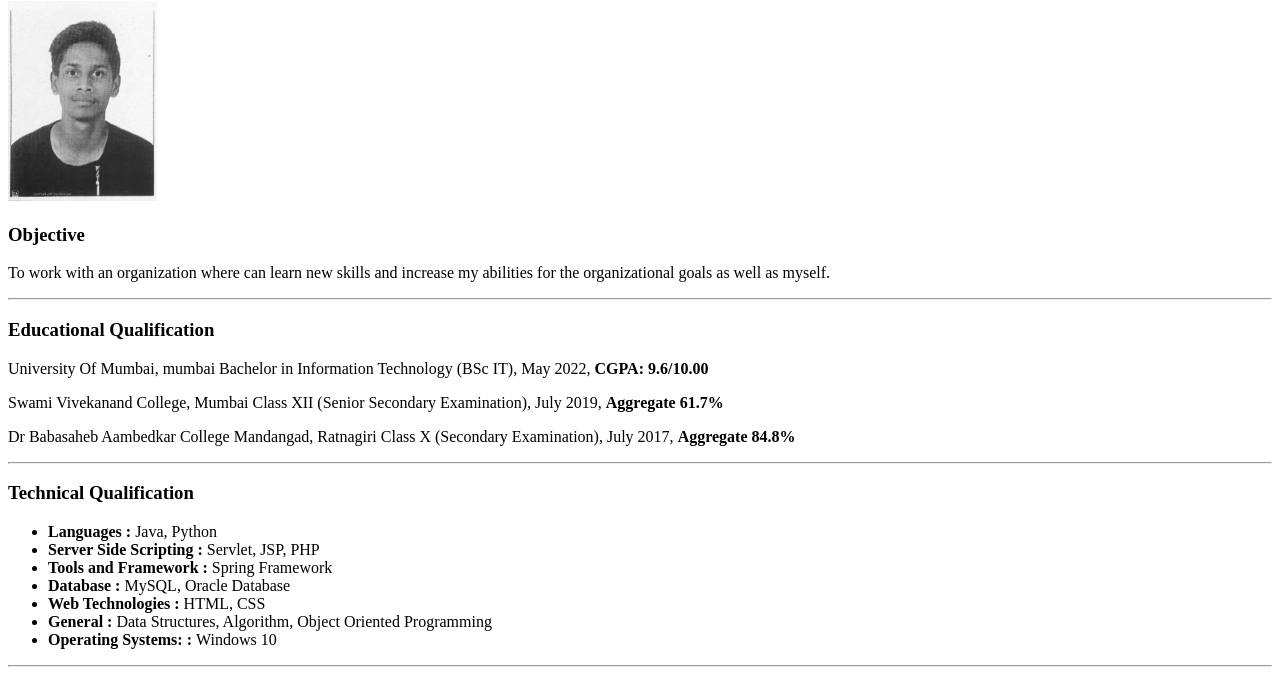
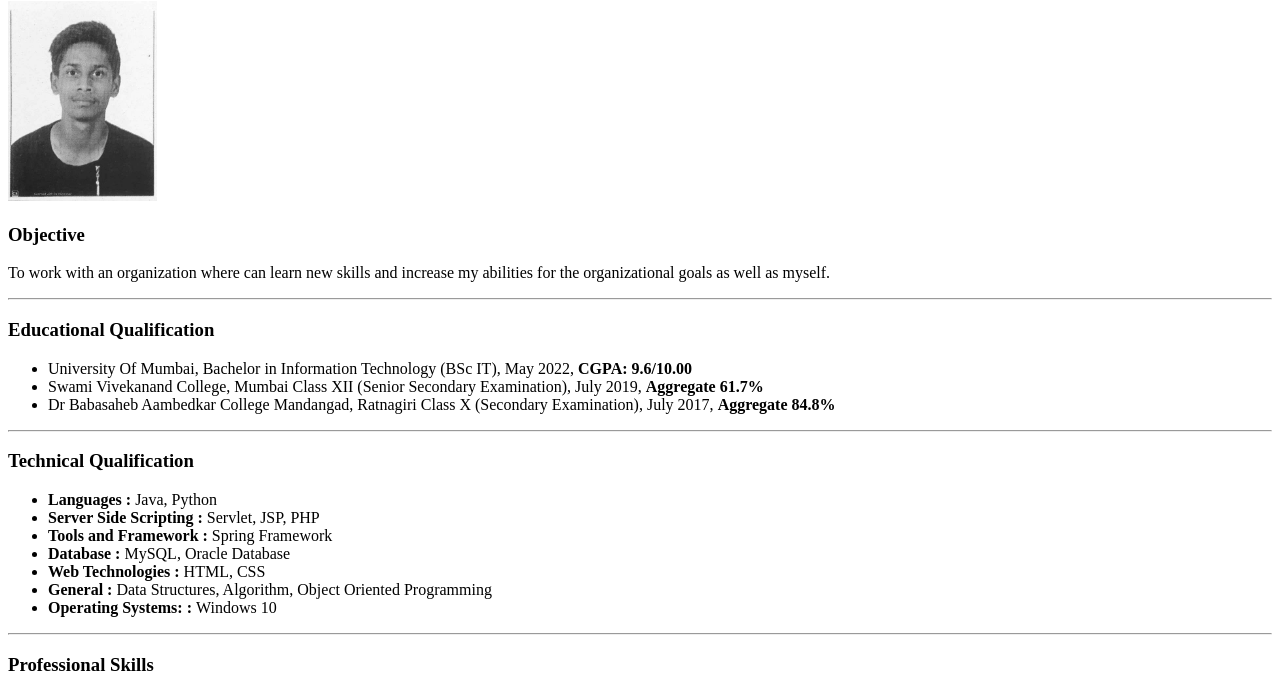
Before and after one commit to mohsintadavi/My-Resume, a plain HTML site: page index.html in a window 1280 px wide. Shown: the part 79-762 px from the top of the page. Drawn offline with Linux system fonts and the light colour scheme.

Commit message:
Update index.html
added educational details in ul

```diff
--- a/index.html
+++ b/index.html
@@ -20,19 +20,14 @@
     <hr />
 
     <h3>Educational Qualification</h3>
-    <p>
-        University Of Mumbai, mumbai Bachelor in Information Technology (BSc IT),
-        May 2022, <b> CGPA: 9.6/10.00</b>
-    </p>
-    <p>
-        Swami Vivekanand College, Mumbai Class XII (Senior Secondary Examination),
-        July 2019, <b>Aggregate 61.7%</b>
-    </p>
-
-    <p>
-        Dr Babasaheb Aambedkar College Mandangad, Ratnagiri Class X (Secondary
-        Examination), July 2017, <b>Aggregate 84.8%</b>
-    </p>
+     <ul>
+        <li> University Of Mumbai, Bachelor in Information Technology (BSc IT),
+            May 2022, <b> CGPA: 9.6/10.00</b></li>
+        <li> Swami Vivekanand College, Mumbai Class XII (Senior Secondary Examination),
+            July 2019, <b>Aggregate 61.7%</b></li>
+        <li> Dr Babasaheb Aambedkar College Mandangad, Ratnagiri Class X (Secondary
+            Examination), July 2017, <b>Aggregate 84.8%</b></li>
+    </ul>
 
     <hr />
     <h3>Technical Qualification</h3>
```
